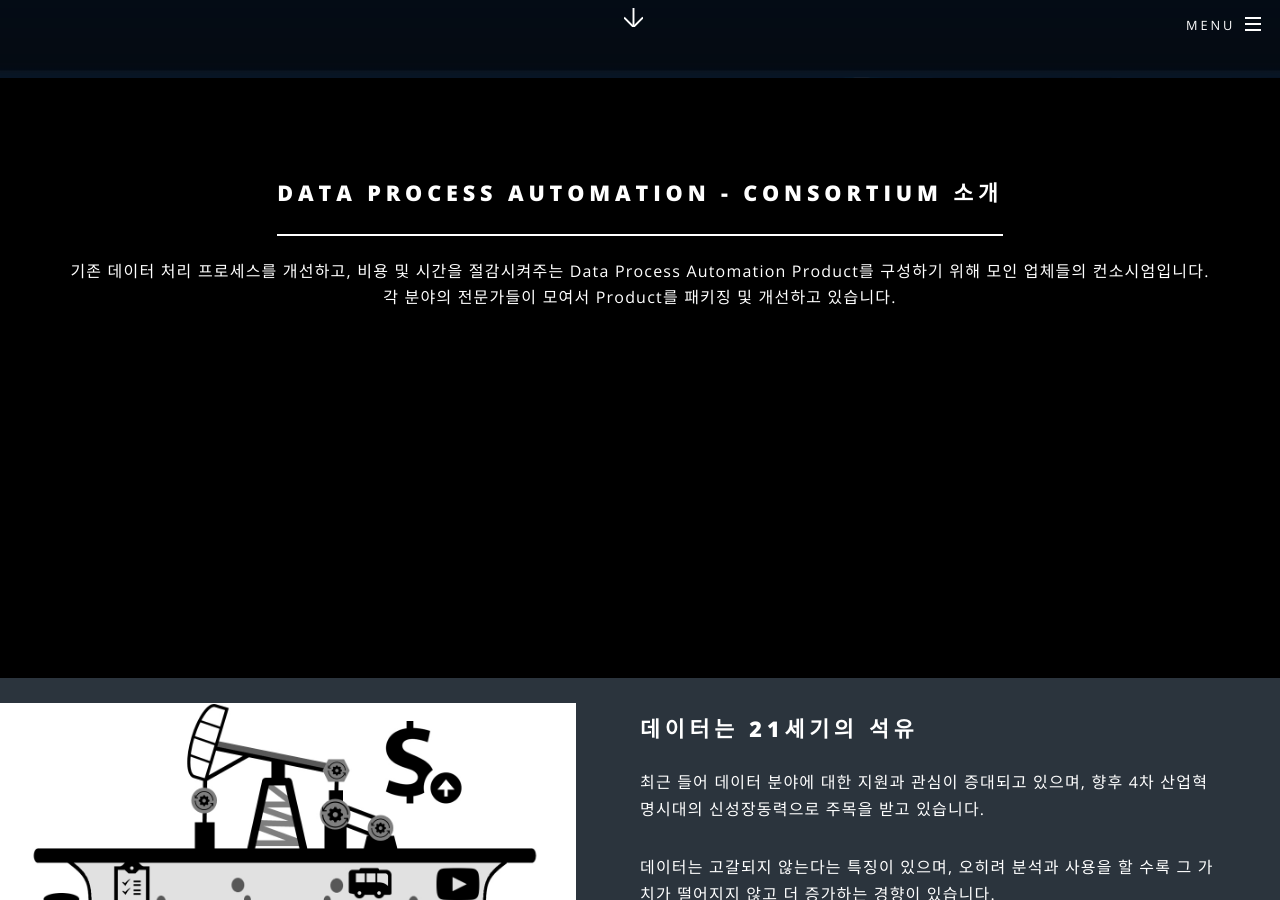
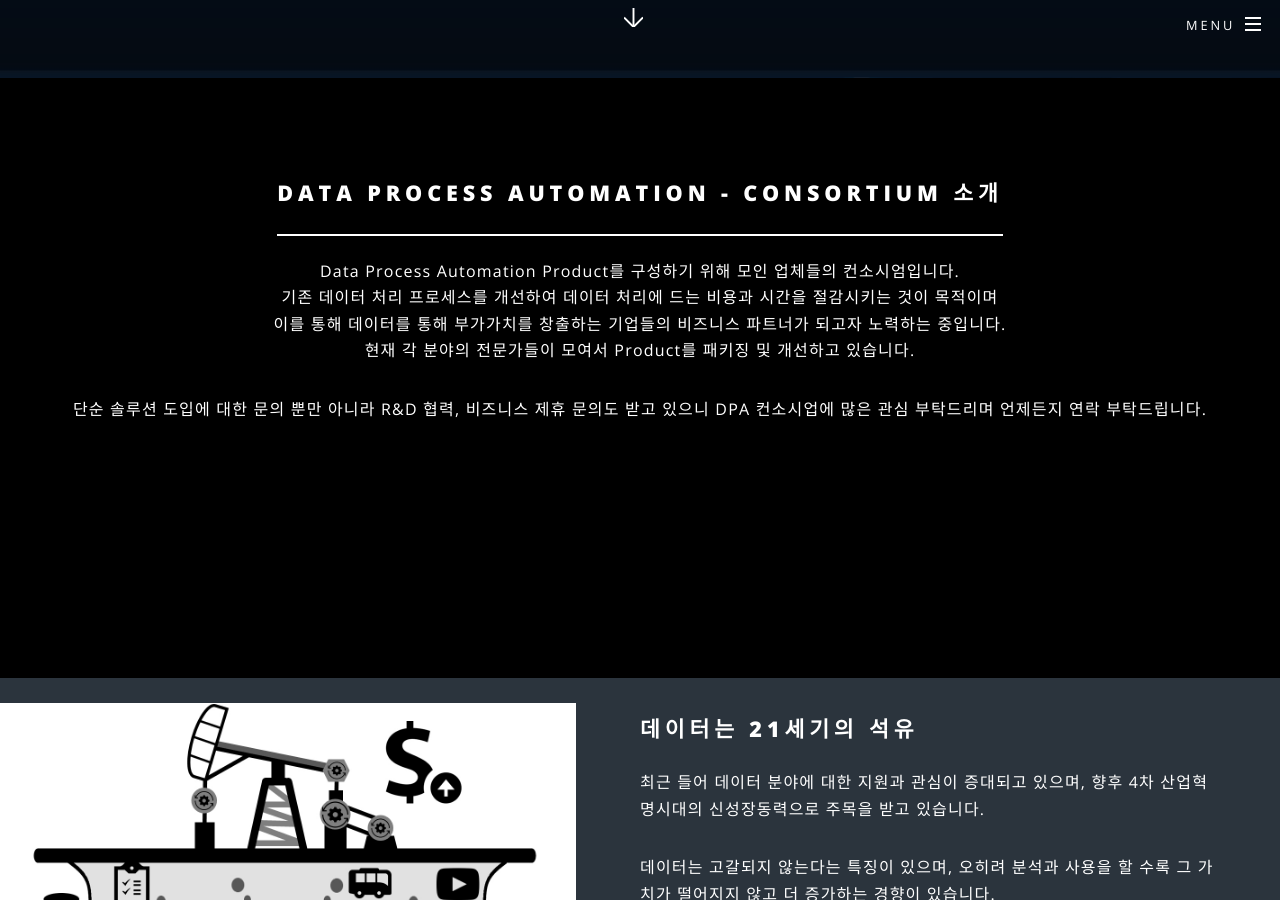
Before and after one commit to DPA-Alliance/DPA-Alliance.github.io, a Jekyll site: the page built from index.html, in a window 1280 px wide and 900 px high, scrolled down 822 px. Built offline with Jekyll 4.4.1, drawn with Linux system fonts in a browser that asks for light colours.

Commit message:
Update index.html

```diff
--- a/index.html
+++ b/index.html
@@ -16,7 +16,16 @@ layout: landing
 							<header class="major">
 								<h2>Data Process Automation - Consortium 소개<br />
 								</h2>
-								<p>기존 데이터 처리 프로세스를 개선하고, 비용 및 시간을 절감시켜주는 Data Process Automation Product를 구성하기 위해 모인 업체들의 컨소시엄입니다. 각 분야의 전문가들이 모여서 Product를 패키징 및 개선하고 있습니다.</p>
+								<p>
+								   Data Process Automation Product를 구성하기 위해 모인 업체들의 컨소시엄입니다.<br>
+								   기존 데이터 처리 프로세스를 개선하여 데이터 처리에 드는 비용과 시간을 절감시키는 것이 목적이며<br>
+								   이를 통해 데이터를 통해 부가가치를 창출하는 기업들의 비즈니스 파트너가 되고자 노력하는 중입니다. <br>
+								   현재 각 분야의 전문가들이 모여서 Product를 패키징 및 개선하고 있습니다.
+								</p>
+								<p>
+								  단순 솔루션 도입에 대한 문의 뿐만 아니라 R&D 협력, 비즈니스 제휴 문의도 받고 있으니
+								  DPA 컨소시업에 많은 관심 부탁드리며 언제든지 연락 부탁드립니다.
+								</p>
 							</header>
 						</div>
 					</section>
```
